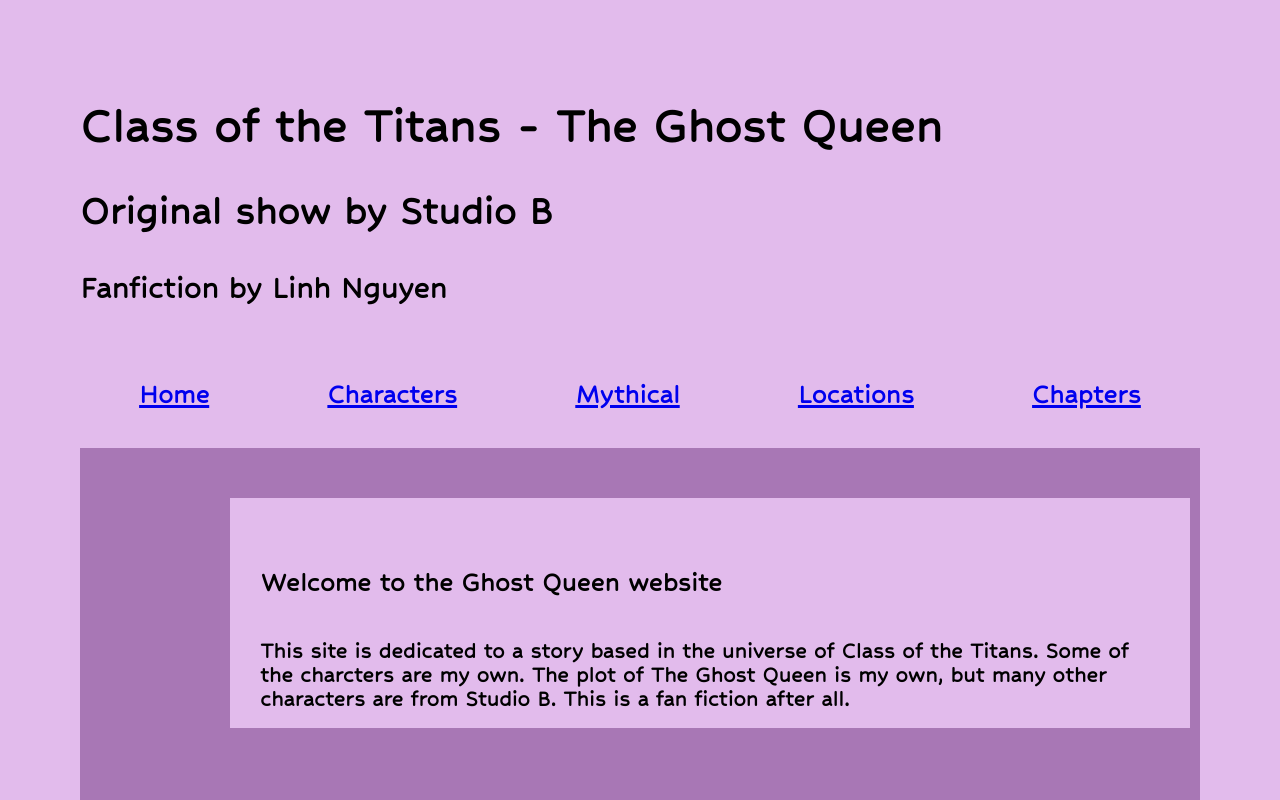
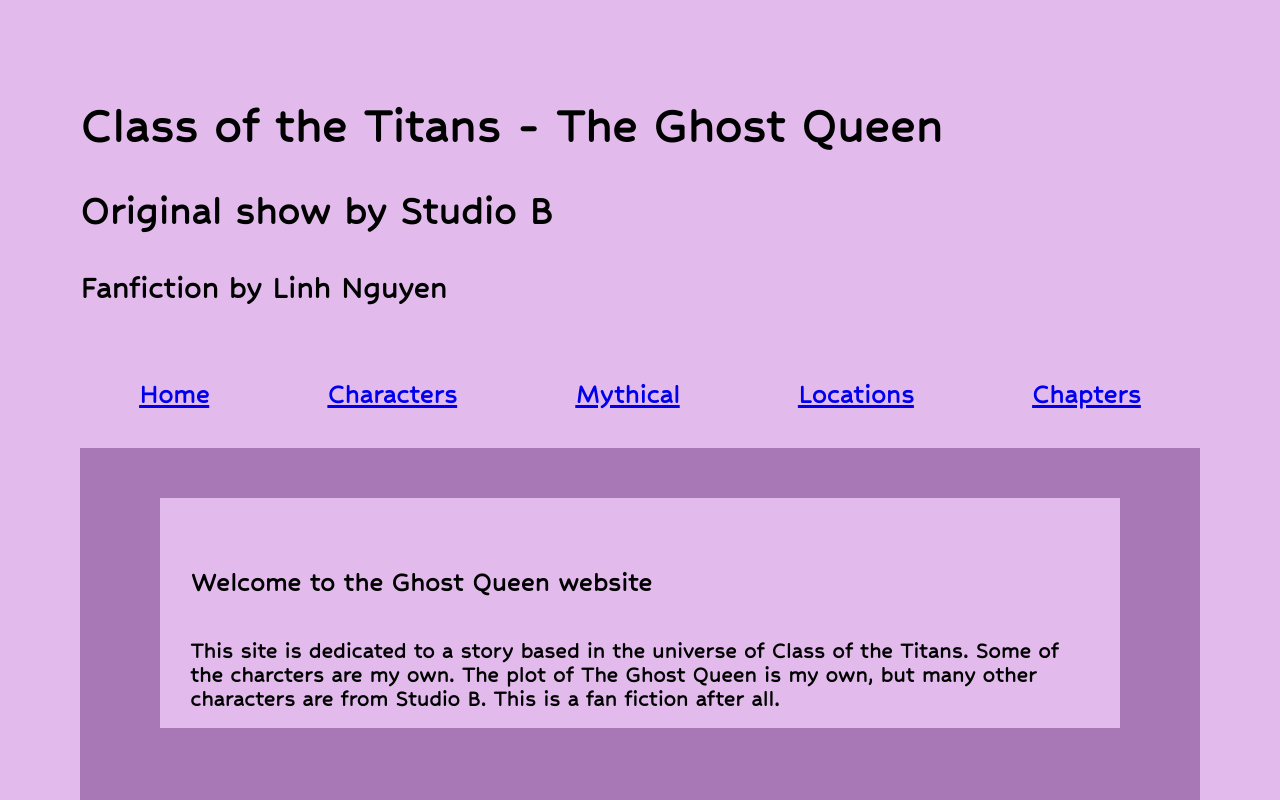
Before and after one commit to ViLinh27/COTT_fanficSite, a React (Create React App) app in the folder fanfic-site/: page / in a window 1280 px wide. Shown: the top 800 px of the page. Built offline with nearby package versions, Linux system fonts and the light colour scheme.

Commit message:
fix some styling for better responsiveness

```diff
--- a/fanfic-site/src/App.scss
+++ b/fanfic-site/src/App.scss
@@ -120,9 +120,9 @@
 
 .Welcome-square {
     background-color: #e2bbec;
-    width: 1100px;
+    width: 1000px;
     height: 172px;
-    margin: 50px 590px;
+    margin: 50px auto;
     padding: 30px;
 }
 
@@ -267,8 +267,8 @@
 //--------------chapters page
 .chapterlist_container {
     background-color: #e2bbec;
-    width: 990px;
-    margin: 50px 50px;
+    width: 1000px;
+    margin: 50px auto;
     padding: 30px;
 }
 
@@ -290,7 +290,6 @@
     .Welcome-square {
         width: 900px;
         height: 170px;
-        margin: 50px 150px;
         padding: 30px;
     }
 
@@ -343,6 +342,15 @@
         width: 95px;
         height: 95px;
     }
+
+    .chapterlist_container{
+        width:900px;
+    }
+
+    .chapter-info{
+        width:800px;
+    }
+
 }
 
 @media only screen and (max-width: 1000px) {
```
